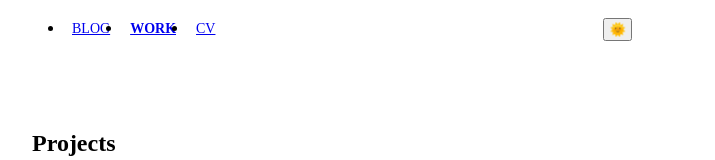
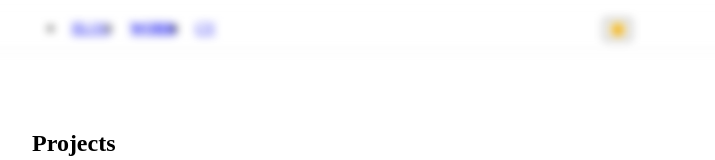
Before and after one commit to Johnyworld/devlog, a Next.js app: page /work in a window 1280 px wide. Shown: the top 160 px of the page, without its empty margins (308-1023 px from the left). Built offline with nearby package versions, Linux system fonts and the light colour scheme; a web font is replaced by a local one.

Commit message:
refactor: Header, Footer to tailwind

```diff
--- a/src/containers/Footer/Footer.module.scss
+++ /dev/null
@@ -1,11 +0,0 @@
-.footer {
-  padding: 12px 0;
-  p {
-    font-size: 10px;
-    color: var(--color-gray-strong);
-  }
-
-  @media print {
-    display: none;
-  }
-}
--- a/src/containers/Footer/Footer.tsx
+++ b/src/containers/Footer/Footer.tsx
@@ -1,13 +1,14 @@
 'use client';
 
 import PageContent from '@components/layouts/PageContent';
-import style from './Footer.module.scss';
 
 export const Footer = () => {
   return (
-    <footer className={style.footer}>
+    <footer className="footer py-3 print:hidden">
       <PageContent>
-        <p>Copyright 2023. All page content is property of 김재환.</p>
+        <p className="text-2xs text-grayStrong">
+          Copyright 2023. All page content is property of 김재환.
+        </p>
       </PageContent>
     </footer>
   );
--- a/src/containers/Header/Header.module.scss
+++ /dev/null
@@ -1,33 +0,0 @@
-@import '@style/mixins';
-
-.header {
-  position: sticky;
-  top: 0;
-  z-index: 1;
-  background: var(--color-glass);
-  backdrop-filter: blur(5px);
-
-  .header_container {
-    display: flex;
-    align-items: center;
-    justify-content: space-between;
-  }
-
-  nav {
-    height: var(--header-height);
-    display: flex;
-    align-items: center;
-  }
-
-  &.scrolled {
-    box-shadow: 0 2px 2px rgba(0, 0, 0, 0.05);
-  }
-
-  @include isMobileOrLessWidth() {
-    box-shadow: 0 1px 2px rgba(0, 0, 0, 0.075);
-  }
-
-  @media print {
-    display: none;
-  }
-}
--- a/src/containers/Header/Header.tsx
+++ b/src/containers/Header/Header.tsx
@@ -4,7 +4,6 @@ import { usePathname } from 'next/navigation';
 import PageContent from '@components/layouts/PageContent';
 import { getRoute } from '@utils/routes';
 import { NavigationMenu } from '../../components/organisms/NavigationMenu';
-import style from './Header.module.scss';
 import { ThemeToggle } from '@containers/ThemeToggle';
 
 export const Header = () => {
@@ -12,10 +11,10 @@ export const Header = () => {
   const currentMenu = pathname.split('/')[1];
 
   return (
-    <header className={style.header}>
+    <header className="header sticky top-0 bg-glass blur-sm z-10 shadow-header md:shadow-none">
       <PageContent>
-        <div className={style.header_container}>
-          <nav>
+        <div className="flex justify-between items-center">
+          <nav className="flex items-center h-headerHeight">
             <NavigationMenu
               currentMenu={currentMenu || 'post'}
               data={[
--- a/tailwind.config.js
+++ b/tailwind.config.js
@@ -40,11 +40,13 @@ module.exports = {
     },
     boxShadow: {
       sm: '0 0 2px',
+      header: '0 1px 2px rgba(0, 0, 0, 0.075)',
     },
     extend: {
       spacing: {
         1.5: '6px',
         30: '120px',
+        headerHeight: 'var(--header-height)',
         pageWidth: 'var(--page-width)',
         pageMargin: 'var(--page-margin)',
       },
```
